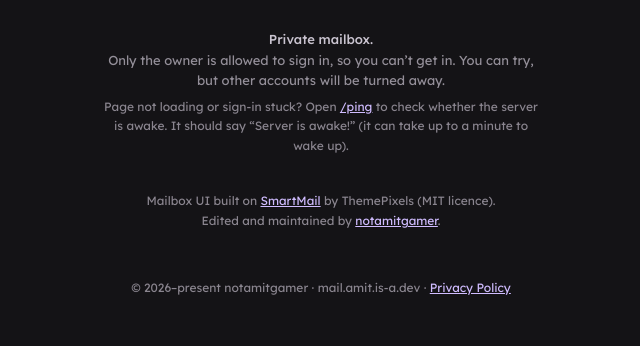
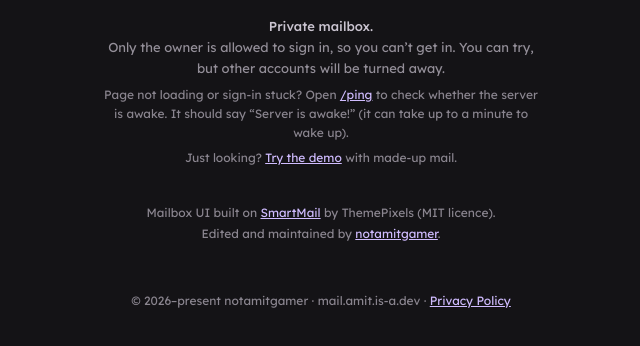
Before and after one commit to notamitgamer/mail-server, a website: page public/index.html in a window 1280 px wide. Shown: the part 326-672 px from the top of the page, without its empty margins (319-959 px from the left). Drawn offline with Linux system fonts and the light colour scheme; no server answers.

Commit message:
Add demo link to signin note in index.html

```diff
--- a/public/index.html
+++ b/public/index.html
@@ -34,6 +34,7 @@
         <div class="signin-note">
           <p><strong>Private mailbox.</strong><br>Only the owner is allowed to sign in, so you can&rsquo;t get in. You can try, but other accounts will be turned away.</p>
           <p>Page not loading or sign-in stuck? Open <a href="/ping" target="_blank" rel="noopener">/ping</a> to check whether the server is awake. It should say &ldquo;Server is awake!&rdquo; (it can take up to a minute to wake up).</p>
+          <p>Just looking? <a href="/demo">Try the demo</a> with made-up mail.</p>
         </div>
         <footer class="signin-credit">
           <p>Mailbox UI built on <a href="https://github.com/themepixels/smartmail" target="_blank" rel="noopener">SmartMail</a> by ThemePixels (MIT licence).<br>Edited and maintained by <a href="https://github.com/notamitgamer" target="_blank" rel="noopener">notamitgamer</a>.</p><br><br>
```
